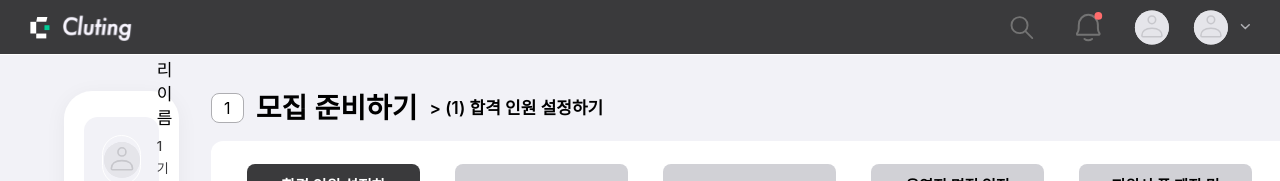
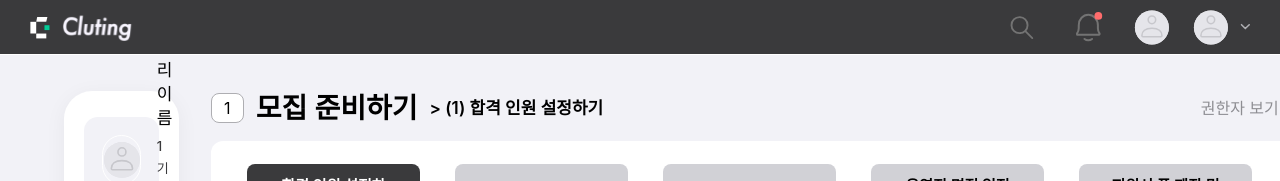
Before and after one commit to Cluting/cluting-frontend, a React (Create React App) app: page /recruting/02_prepare in a window 1280 px wide. Shown: the top 181 px of the page. Built offline with nearby package versions, Linux system fonts and the light colour scheme; a web font is replaced by a local one.

Commit message:
✨ feat: 권한자 보기 구현

```diff
--- a/src/components/recruting/_02_prepare/TopSection.tsx
+++ b/src/components/recruting/_02_prepare/TopSection.tsx
@@ -1,10 +1,12 @@
 import { useState } from "react";
 import { STEP2_ITEMS } from "../../../constants/recruting";
 import { useTopSectionStore } from "../../../store/useStore";
+import AddAdmin from "../home/AddAdmin";
 
 export default function TopSection() {
   const { currentStep, setCurrentStep } = useTopSectionStore();
   const [hoveredIndex, setHoveredIndex] = useState<number | null>(null);
+  const [showAdmin, setShowAdmin] = useState(false); //권한자 보기 드롭다운
 
   const handleMouseEnter = (index: number) => {
     setHoveredIndex(index);
@@ -21,7 +23,8 @@ export default function TopSection() {
   return (
     <div>
       {" "}
-      <div className="flex items-center px-8 text-left">
+      <div className="relative flex justify-between items-center pl-8 mb-[9px] text-left">
+        <div className="flex items-center">
           <div className="flex-center mr-3 w-[33px] h-[30px] bg-white-100 border border-gray-500 rounded-[8px]">
             {currentStep + 1}
           </div>
@@ -30,6 +33,17 @@ export default function TopSection() {
             {" "}
             {`> (${currentStep + 1}) ${STEP2_ITEMS[currentStep]}`}
           </p>
+        </div>
+        <button
+          onClick={() => {
+            setShowAdmin(!showAdmin);
+          }}
+          className="text-gray-700 hover:underline"
+        >
+          권한자 보기{" "}
+        </button>
+
+        {showAdmin && <AddAdmin isDropdown />}
       </div>
       <div className="w-full h-[110px] flex-center bg-white-100 ml-8 my-4 px-8 rounded-[12px]">
         {STEP2_ITEMS.map((item, index) => (
--- a/src/components/recruting/home/AddAdmin.tsx
+++ b/src/components/recruting/home/AddAdmin.tsx
@@ -1,9 +1,19 @@
 //리크루팅 운영진 추가
-export default function AddAdmin() {
+
+interface AddAdminProps {
+  isDropdown?: boolean;
+}
+
+export default function AddAdmin({ isDropdown }: AddAdminProps) {
   return (
-    <ul className="w-[300px] h-[340.88px] px-[17px] py-[18px] bg-gray-100 rounded-[12px]">
+    <ul
+      className={` ${isDropdown ? "absolute right-0 top-10 bg-white-100 h-auto custom-shadow" : "bg-gray-100 h-[340.88px]"} w-[300px]  px-[17px] py-[18px]  rounded-[12px]`}
+    >
       {Array.from({ length: 5 }).map((_, index) => (
-        <li key={index} className="flex w-full mb-4">
+        <li
+          key={index}
+          className={` ${isDropdown ? "dropdown-list " : ""} flex w-full mb-4`}
+        >
           <img
             src="/assets/ic-profile.svg"
             alt="프로필"
```
Lines whose indentation alone changed are shown as unchanged.
